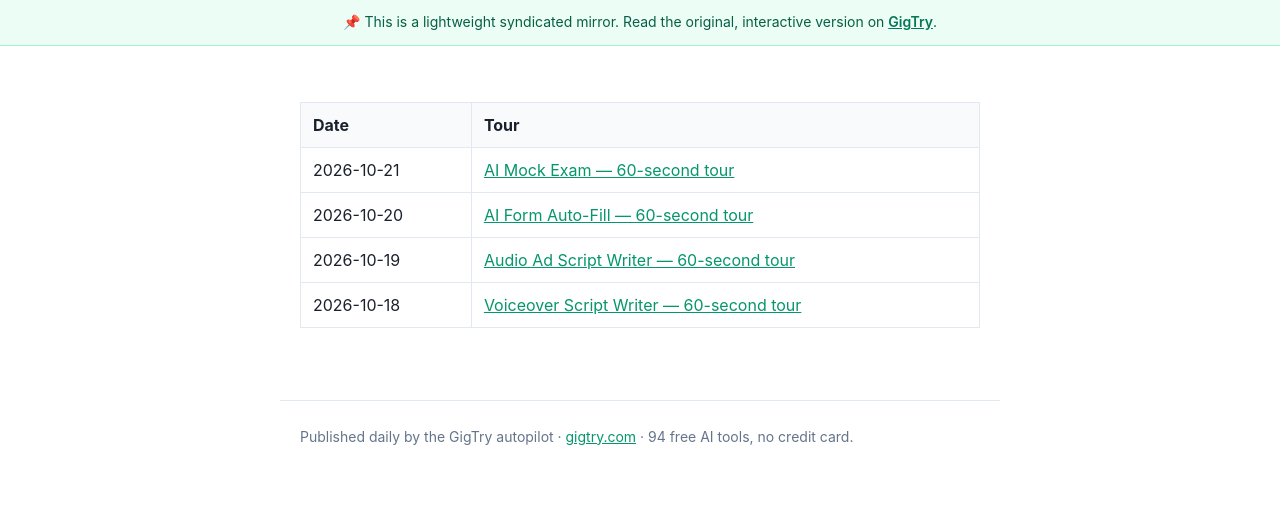
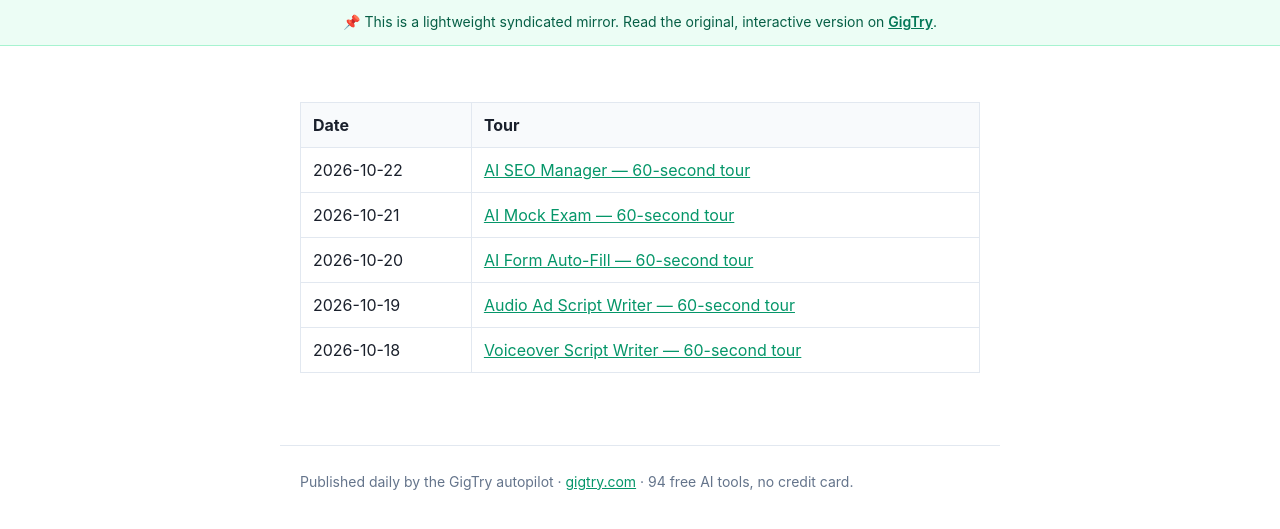
Before and after one commit to gigtryinfo-dev/gigtry-public, a Jekyll site: the page built from posts/daily/index.md, in a window 1280 px wide. Shown: the top 529 px of the page. Built offline with Jekyll 4.4.1, drawn with Linux system fonts in a browser that asks for light colours.

Commit message:
daily index: 2026-10-22

```diff
--- a/posts/daily/index.md
+++ b/posts/daily/index.md
@@ -7,6 +7,7 @@ mirror: gigtry-public
 
 | Date | Tour |
 |------|------|
+| 2026-10-22 | [AI SEO Manager — 60-second tour](https://gigtryinfo-dev.github.io/gigtry-public/posts/daily/2026-10-22-ai-seo-manager.html) |
 | 2026-10-21 | [AI Mock Exam — 60-second tour](https://gigtryinfo-dev.github.io/gigtry-public/posts/daily/2026-10-21-ai-mock-exam.html) |
 | 2026-10-20 | [AI Form Auto-Fill — 60-second tour](https://gigtryinfo-dev.github.io/gigtry-public/posts/daily/2026-10-20-ai-form-autofill.html) |
 | 2026-10-19 | [Audio Ad Script Writer — 60-second tour](https://gigtryinfo-dev.github.io/gigtry-public/posts/daily/2026-10-19-audio-ad-script-writer.html) |
```
